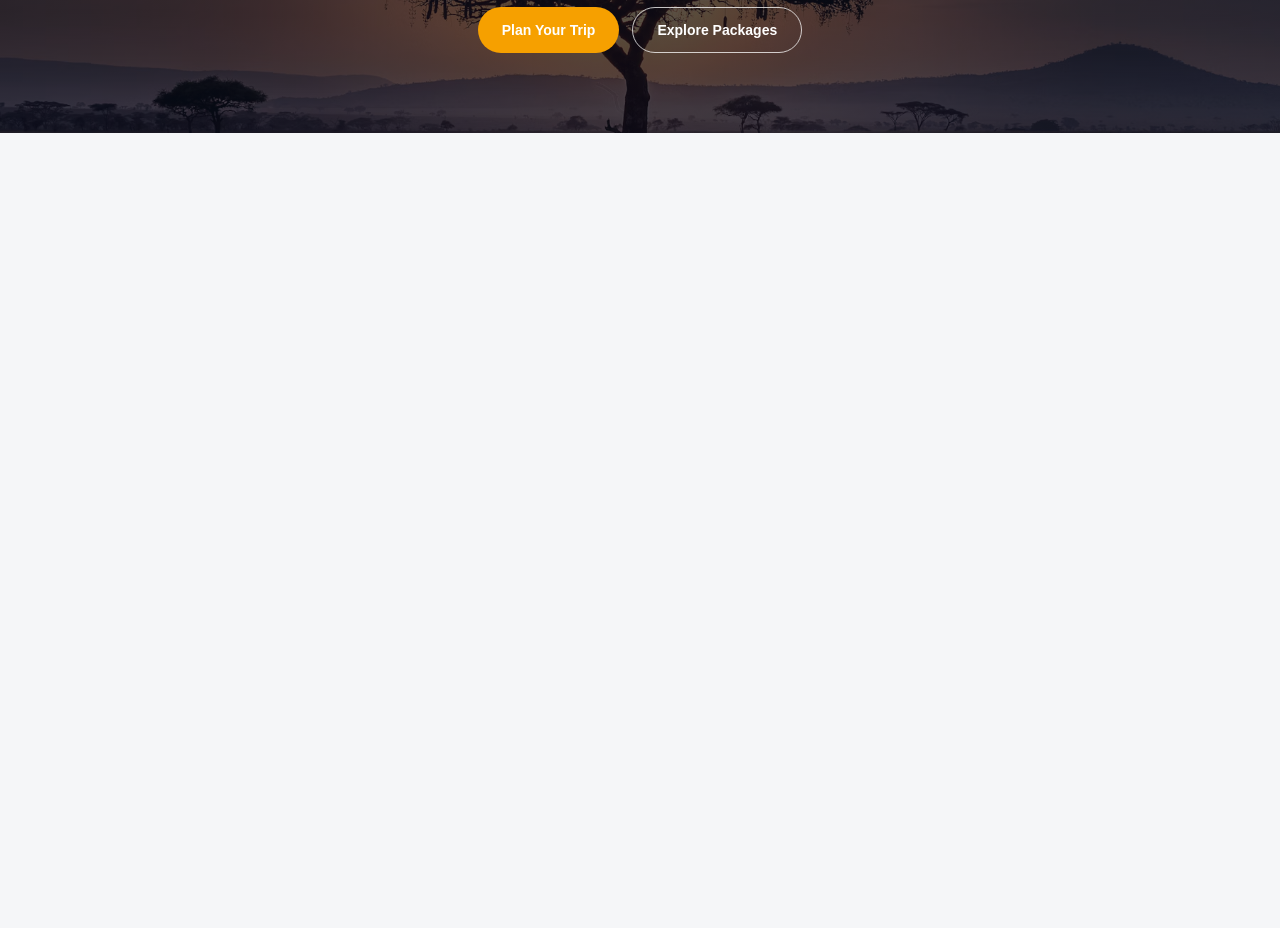
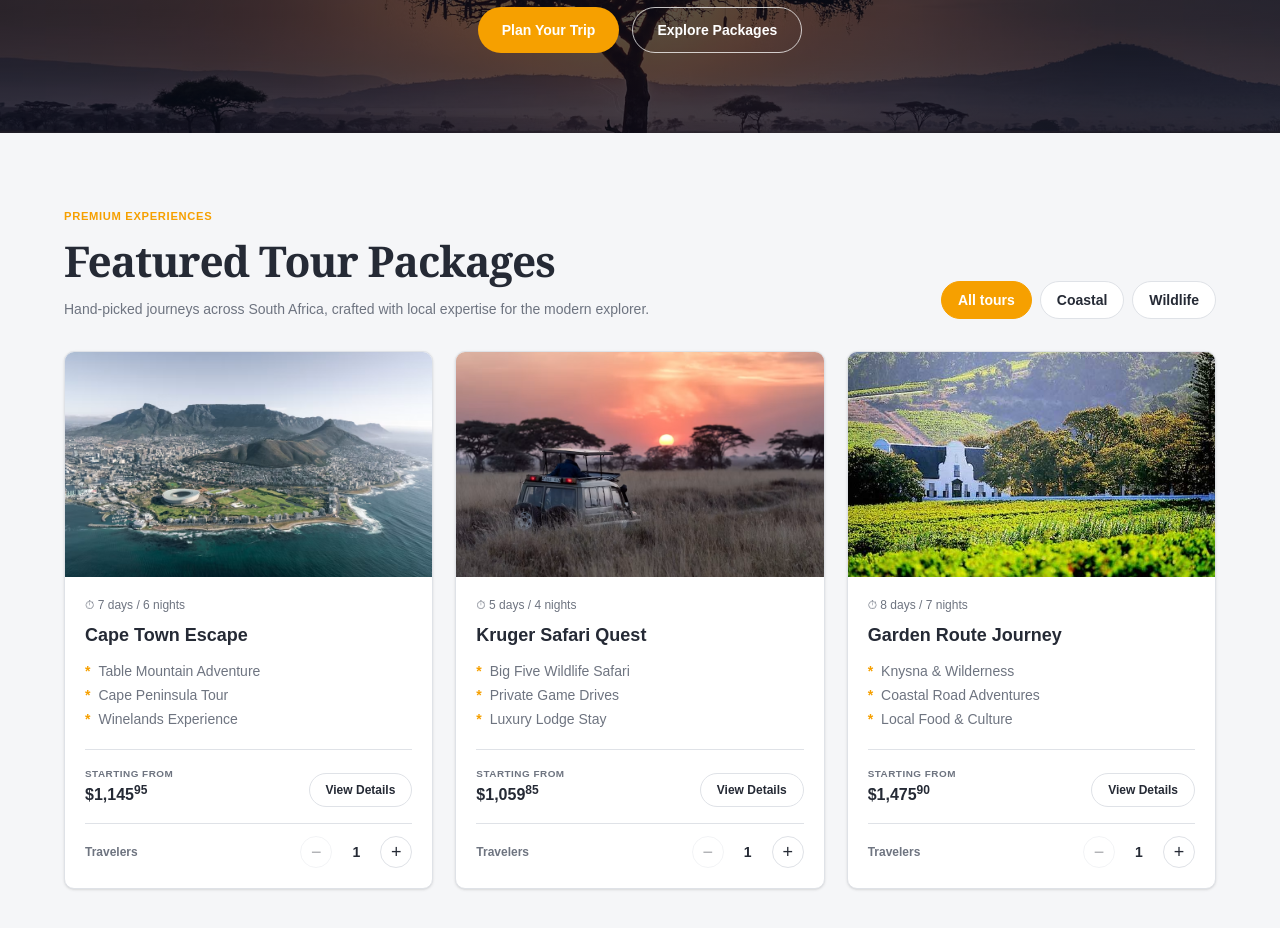
Before and after one commit to KKRamushu/exploreSouthA, a React (Vite) app in the folder explore-southa-react/: page / in a window 1280 px wide. Shown: the part 500-1428 px from the top of the page. Before the commit the page ends 800 px from the top, so only its background shows below. Built offline with nearby package versions, Linux system fonts and the light colour scheme.

Commit message:
components: add TourPackage, TourCad, TravelerStepper, and tours data

```diff
--- a/explore-southa-react/src/App.jsx
+++ b/explore-southa-react/src/App.jsx
@@ -5,6 +5,7 @@ import viteLogo from './assets/vite.svg'
 import './App.css'
 import Header from './components/Header'
 import Hero from './components/Hero'
+import TourPackage from './components/TourPackage'
 
 function App() {
   const [count, setCount] = useState(0)
@@ -14,6 +15,8 @@ function App() {
       <Header />
       <main>
         <Hero />
+        <TourPackage />
+
       </main>
     </>
   )
--- /dev/null
+++ b/explore-southa-react/src/components/TourCard.jsx
@@ -0,0 +1,54 @@
+import { useState } from 'react'
+import TravelerStepper from './TravelerStepper.jsx'
+
+export default function TourCard({ tour }) {
+  const [travelers, setTravelers] = useState(1)
+
+  return (
+    <article className="flex overflow-hidden rounded-[10px] border border-line bg-white shadow-sm transition-shadow hover:shadow-lg">
+      <div className="flex w-full flex-col">
+        <img
+          src={tour.image}
+          alt={tour.imageAlt}
+          className="h-[225px] w-full object-cover"
+          loading="lazy"
+        />
+        <div className="flex flex-1 flex-col p-5">
+          <p className="mb-2 text-xs text-muted">{tour.duration}</p>
+          <h3 className="mb-3 text-lg font-bold">{tour.name}</h3>
+          <ul className="mb-5 space-y-1 text-sm text-muted">
+            {tour.highlights.map((highlight) => (
+              <li key={highlight} className="flex gap-2">
+                <span aria-hidden="true" className="font-bold text-orange">
+                  *
+                </span>
+                {highlight}
+              </li>
+            ))}
+          </ul>
+          <div className="mt-auto flex items-end justify-between gap-3 border-t border-line pt-4">
+            <div>
+              <span className="block text-[0.62rem] font-semibold uppercase tracking-wider text-muted">
+                Starting from
+              </span>
+              <p className="font-bold">
+                ${tour.price}
+                <sup className="text-xs">{tour.cents}</sup>
+              </p>
+            </div>
+            <a
+              href="#plan"
+              className="rounded-full border border-line px-4 py-2 text-xs font-bold transition hover:border-orange hover:text-orange focus-visible:outline-2 focus-visible:outline-offset-2 focus-visible:outline-orange"
+            >
+              View Details
+            </a>
+          </div>
+          <div className="mt-4 flex items-center justify-between border-t border-line pt-3">
+            <span className="text-xs font-semibold text-muted">Travelers</span>
+            <TravelerStepper value={travelers} onChange={setTravelers} />
+          </div>
+        </div>
+      </div>
+    </article>
+  )
+}
--- /dev/null
+++ b/explore-southa-react/src/components/TourPackage.jsx
@@ -0,0 +1,61 @@
+import { useState } from 'react'
+import TourCard from './TourCard.jsx'
+import { tours } from '../data/tours.js'
+
+const categories = [
+  { id: 'all', label: 'All tours' },
+  { id: 'coastal', label: 'Coastal' },
+  { id: 'wildlife', label: 'Wildlife' },
+]
+
+export default function TourPackages() {
+  const [category, setCategory] = useState('all')
+  const filteredTours =
+    category === 'all'
+      ? tours
+      : tours.filter((tour) => tour.category === category)
+
+  return (
+    <section id="packages" className="scroll-mt-20 px-0 py-14 sm:py-[75px]">
+      <div className="mx-auto w-[min(90%,1180px)]">
+        <div className="mb-8 flex flex-col justify-between gap-5 sm:flex-row sm:items-end">
+          <div>
+            <p className="mb-2 text-[0.7rem] font-extrabold uppercase tracking-[0.06em] text-orange">
+              Premium experiences
+            </p>
+            <h2 className="font-serif text-[clamp(2rem,4vw,2.65rem)] font-bold leading-tight tracking-tight">
+              Featured Tour Packages
+            </h2>
+            <p className="mt-3 max-w-[600px] text-sm text-muted">
+              Hand-picked journeys across South Africa, crafted with local
+              expertise for the modern explorer.
+            </p>
+          </div>
+          <div className="flex flex-wrap gap-2" aria-label="Filter tour packages">
+            {categories.map(({ id, label }) => (
+              <button
+                key={id}
+                type="button"
+                onClick={() => setCategory(id)}
+                aria-pressed={category === id}
+                className={`rounded-full border px-4 py-2 text-sm font-semibold transition focus-visible:outline-2 focus-visible:outline-offset-2 focus-visible:outline-orange ${
+                  category === id
+                    ? 'border-orange bg-orange text-white'
+                    : 'border-line bg-white text-ink hover:border-orange hover:text-orange'
+                }`}
+              >
+                {label}
+              </button>
+            ))}
+          </div>
+        </div>
+
+        <div className="grid grid-cols-1 gap-[22px] md:grid-cols-2 xl:grid-cols-3">
+          {filteredTours.map((tour) => (
+            <TourCard key={tour.id} tour={tour} />
+          ))}
+        </div>
+      </div>
+    </section>
+  )
+}
--- /dev/null
+++ b/explore-southa-react/src/components/TravelerStepper.jsx
@@ -0,0 +1,26 @@
+export default function TravelerStepper({ value, onChange }) {
+  return (
+    <div className="inline-flex items-center gap-3">
+      <button
+        type="button"
+        onClick={() => onChange(value - 1)}
+        disabled={value <= 1}
+        aria-label="Remove one traveler"
+        className="grid size-8 place-items-center rounded-full border border-line text-lg leading-none transition hover:border-orange hover:text-orange disabled:cursor-not-allowed disabled:opacity-40"
+      >
+        −
+      </button>
+      <output className="min-w-6 text-center text-sm font-semibold" aria-live="polite">
+        {value}
+      </output>
+      <button
+        type="button"
+        onClick={() => onChange(value + 1)}
+        aria-label="Add one traveler"
+        className="grid size-8 place-items-center rounded-full border border-line text-lg leading-none transition hover:border-orange hover:text-orange"
+      >
+        +
+      </button>
+    </div>
+  )
+}
--- /dev/null
+++ b/explore-southa-react/src/data/tours.js
@@ -0,0 +1,47 @@
+export const tours = [
+  {
+    id: 'cape-town',
+    name: 'Cape Town Escape',
+    category: 'coastal',
+    duration: '⏱ 7 days / 6 nights',
+    price: '1,145',
+    cents: '95',
+    image: '/images/cape_town_escape.avif',
+    imageAlt: 'Cape Town coastline and surrounding mountains',
+    highlights: [
+      'Table Mountain Adventure',
+      'Cape Peninsula Tour',
+      'Winelands Experience',
+    ],
+  },
+  {
+    id: 'kruger',
+    name: 'Kruger Safari Quest',
+    category: 'wildlife',
+    duration: '⏱ 5 days / 4 nights',
+    price: '1,059',
+    cents: '85',
+    image: '/images/kruger.avif',
+    imageAlt: 'Wildlife on safari in Kruger National Park',
+    highlights: [
+      'Big Five Wildlife Safari',
+      'Private Game Drives',
+      'Luxury Lodge Stay',
+    ],
+  },
+  {
+    id: 'garden-route',
+    name: 'Garden Route Journey',
+    category: 'coastal',
+    duration: '⏱ 8 days / 7 nights',
+    price: '1,475',
+    cents: '90',
+    image: '/images/garden_route.jpg',
+    imageAlt: 'Scenic forest along the Garden Route',
+    highlights: [
+      'Knysna & Wilderness',
+      'Coastal Road Adventures',
+      'Local Food & Culture',
+    ],
+  },
+]
```
